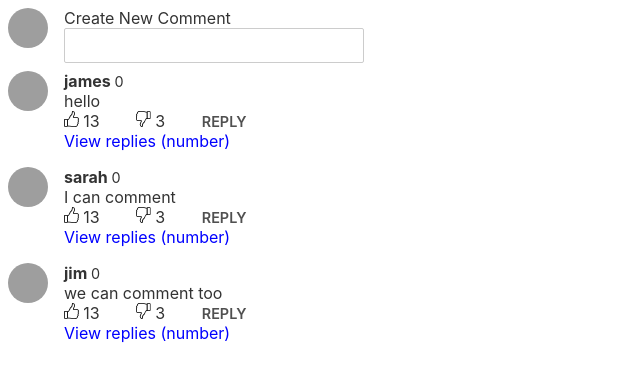
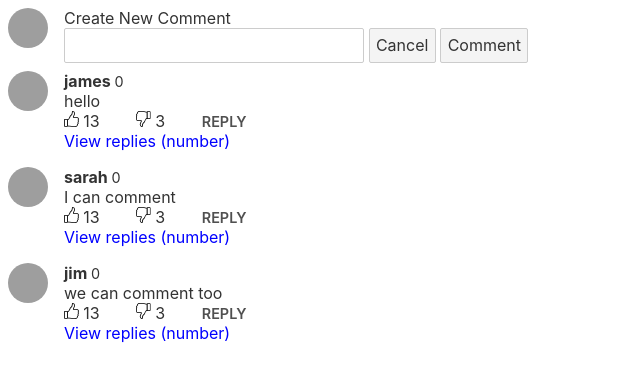
Before and after one commit to jackstine/youtube-commentor, a Svelte app: page / in a window 1280 px wide. Shown: the top 380 px of the page, without its empty margins (0-640 px from the left). Built offline with nearby package versions, Linux system fonts and the light colour scheme; grey boxes are pictures that could not be loaded.

Commit message:
add in fixes for Comments

```diff
--- a/src/NewComment.svelte
+++ b/src/NewComment.svelte
@@ -38,10 +38,8 @@
   <div>
     <label for="newCommentYTC">Create New Comment</label>
     <input bind:value={comment} id="newCommentYTC" style="width: 300px" />
-    {#if comment.length > 0}
-      <button on:click={() => comment = ''}>Cancel</button>
-      <button id="addCommentYTC" on:click={add_comment} >Comment</button>
-    {/if}
+    <button on:click={() => comment = ''}>Cancel</button>
+    <button id="addCommentYTC" on:click={add_comment} >Comment</button>
   </div>
 </main>
 
--- a/src/Youtube.svelte
+++ b/src/Youtube.svelte
@@ -31,6 +31,7 @@
   let topCommentId = comments[0].id
 
   const handle_new_comment = function (e) {
+    let new_comment = e.detail
     // TODO POST to API
     comments = [new_comment, ...comments]
 //      topComment.before(generateCommentHTML(commentObj))
```
